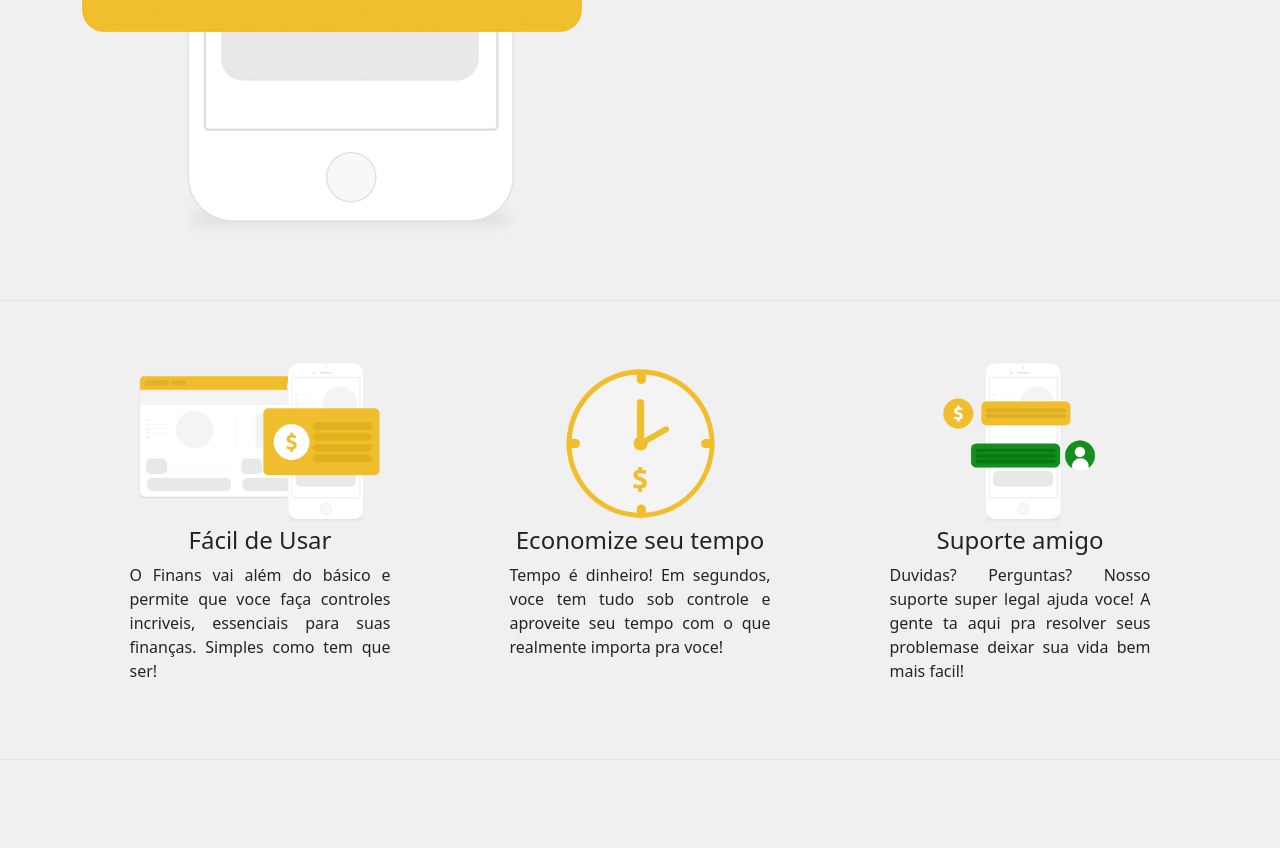
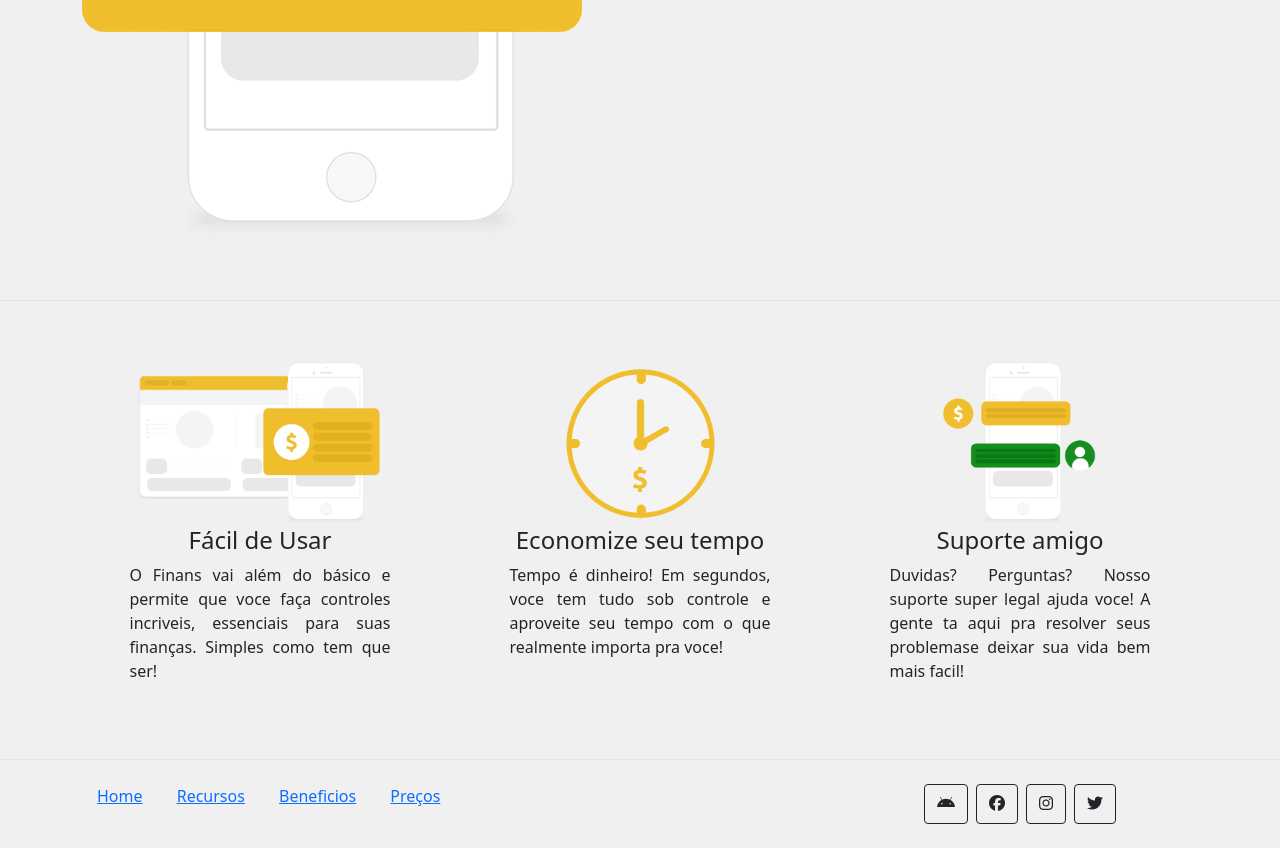
Before and after one commit to NathaLopesZerbo/Projeto-Finans, a plain HTML site: page index.html in a window 1280 px wide. Shown: the part 1604-2452 px from the top of the page. Before the commit the page ends 2364 px from the top, so only its background shows below. Drawn offline with nearby package versions, Linux system fonts and the light colour scheme.

Commit message:
Arrumando o Footer

```diff
--- a/index.html
+++ b/index.html
@@ -136,6 +136,35 @@
             </div>
         </main>
 
+        <footer class="mt-4 mb-4">
+            <div class="container">
+                <div class="row">
+                    <div class="col-md-8">
+                        <p>
+                            <a href="">Home</a>
+                            <a href="">Recursos</a>
+                            <a href="">Beneficios</a>
+                            <a href="">Preços</a>
+                        </p>
+                    </div>
+                    <div class="col-md-4 d-flex justify-content-end justify-content-sm-center">
+                        <a href="" class="btn btn-outline-dark">
+                            <i class="fa-brands fa-android"></i>
+                        </a>
+                        <a href="" class="btn btn-outline-dark ms-2">
+                            <i class="fa-brands fa-facebook"></i>
+                        </a>
+                        <a href="" class="btn btn-outline-dark ms-2">
+                            <i class="fa-brands fa-instagram"></i>
+                        </a>
+                        <a href="" class="btn btn-outline-dark ms-2">
+                            <i class="fa-brands fa-twitter"></i>
+                        </a>
+                    </div>
+                </div>
+            </div>
+        </footer>
+
 
 
 
--- a/src/css/estilo.css
+++ b/src/css/estilo.css
@@ -23,3 +23,7 @@ body{
 .espacamento{
 	margin-left: 150px;
 }
+
+footer p a{
+	margin: 5px 15px;
+}
```
